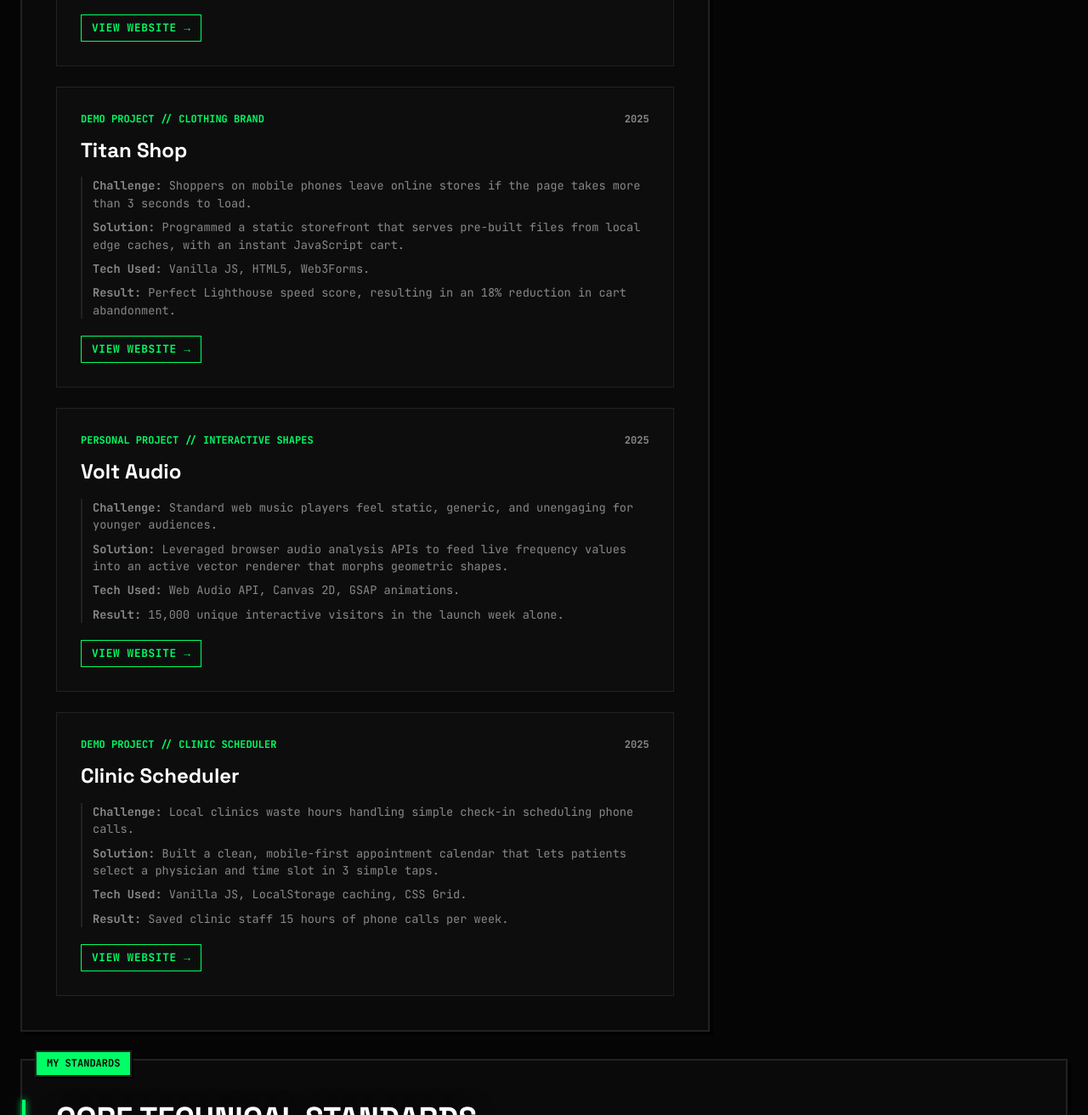
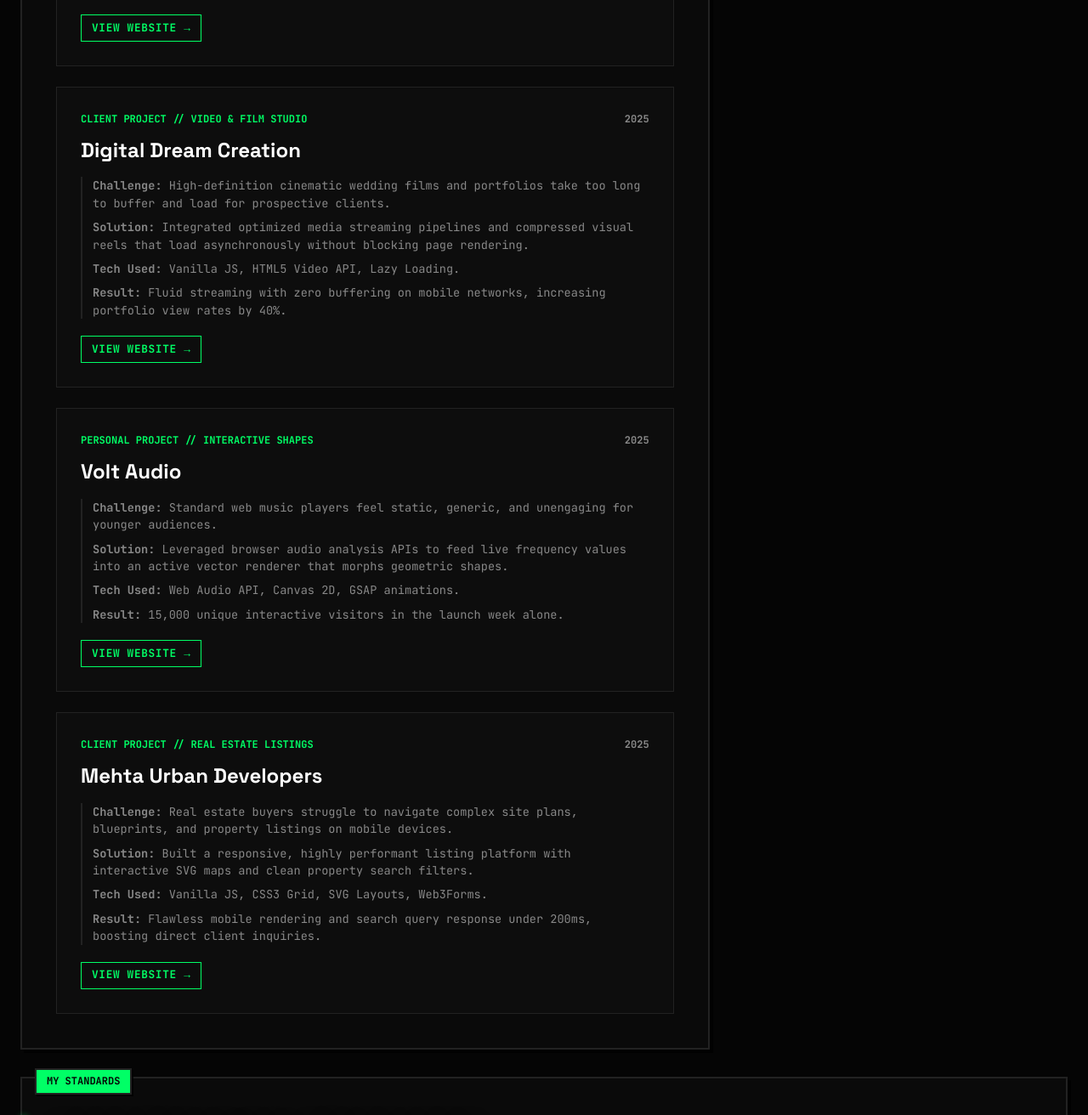
Before and after one commit to GodRishi/portfolio, a website built with Vite: page index.html in a window 1280 px wide. Shown: the part 2001-3313 px from the top of the page at 85% size. Built offline with nearby package versions, Linux system fonts and the light colour scheme.

Commit message:
Add files via upload

```diff
--- a/index.html
+++ b/index.html
@@ -186,17 +186,17 @@
 
             <div class="portfolio-item-card" data-project-index="1" id="project-1">
               <div class="project-header">
-                <span class="project-tag">DEMO PROJECT // CLOTHING BRAND</span>
+                <span class="project-tag">CLIENT PROJECT // VIDEO &amp; FILM STUDIO</span>
                 <span class="project-year">2025</span>
               </div>
-              <h3 class="project-title">Titan Shop</h3>
+              <h3 class="project-title">Digital Dream Creation</h3>
               <div style="font-size: 0.85rem; color: var(--text-muted); display: flex; flex-direction: column; gap: 0.5rem; margin-bottom: 1.25rem; border-left: 2px solid var(--border-color); padding-left: 0.75rem; line-height: 1.5;">
-                <p><strong>Challenge:</strong> Shoppers on mobile phones leave online stores if the page takes more than 3 seconds to load.</p>
-                <p><strong>Solution:</strong> Programmed a static storefront that serves pre-built files from local edge caches, with an instant JavaScript cart.</p>
-                <p><strong>Tech Used:</strong> Vanilla JS, HTML5, Web3Forms.</p>
-                <p><strong>Result:</strong> Perfect Lighthouse speed score, resulting in an 18% reduction in cart abandonment.</p>
+                <p><strong>Challenge:</strong> High-definition cinematic wedding films and portfolios take too long to buffer and load for prospective clients.</p>
+                <p><strong>Solution:</strong> Integrated optimized media streaming pipelines and compressed visual reels that load asynchronously without blocking page rendering.</p>
+                <p><strong>Tech Used:</strong> Vanilla JS, HTML5 Video API, Lazy Loading.</p>
+                <p><strong>Result:</strong> Fluid streaming with zero buffering on mobile networks, increasing portfolio view rates by 40%.</p>
               </div>
-              <a href="#" class="project-link" target="_blank" rel="noopener">VIEW WEBSITE &rarr;</a>
+              <a href="https://digitaldreamcreation.vercel.app/" class="project-link" target="_blank" rel="noopener">VIEW WEBSITE &rarr;</a>
             </div>
 
             <div class="portfolio-item-card" data-project-index="2" id="project-2">
@@ -216,17 +216,17 @@
 
             <div class="portfolio-item-card" data-project-index="3" id="project-3">
               <div class="project-header">
-                <span class="project-tag">DEMO PROJECT // CLINIC SCHEDULER</span>
+                <span class="project-tag">CLIENT PROJECT // REAL ESTATE LISTINGS</span>
                 <span class="project-year">2025</span>
               </div>
-              <h3 class="project-title">Clinic Scheduler</h3>
+              <h3 class="project-title">Mehta Urban Developers</h3>
               <div style="font-size: 0.85rem; color: var(--text-muted); display: flex; flex-direction: column; gap: 0.5rem; margin-bottom: 1.25rem; border-left: 2px solid var(--border-color); padding-left: 0.75rem; line-height: 1.5;">
-                <p><strong>Challenge:</strong> Local clinics waste hours handling simple check-in scheduling phone calls.</p>
-                <p><strong>Solution:</strong> Built a clean, mobile-first appointment calendar that lets patients select a physician and time slot in 3 simple taps.</p>
-                <p><strong>Tech Used:</strong> Vanilla JS, LocalStorage caching, CSS Grid.</p>
-                <p><strong>Result:</strong> Saved clinic staff 15 hours of phone calls per week.</p>
+                <p><strong>Challenge:</strong> Real estate buyers struggle to navigate complex site plans, blueprints, and property listings on mobile devices.</p>
+                <p><strong>Solution:</strong> Built a responsive, highly performant listing platform with interactive SVG maps and clean property search filters.</p>
+                <p><strong>Tech Used:</strong> Vanilla JS, CSS3 Grid, SVG Layouts, Web3Forms.</p>
+                <p><strong>Result:</strong> Flawless mobile rendering and search query response under 200ms, boosting direct client inquiries.</p>
               </div>
-              <a href="#" class="project-link" target="_blank" rel="noopener">VIEW WEBSITE &rarr;</a>
+              <a href="https://demowebsite001.vercel.app/#" class="project-link" target="_blank" rel="noopener">VIEW WEBSITE &rarr;</a>
             </div>
           </div>
         </section>
```
Also changed, not shown: dist/index.html.
